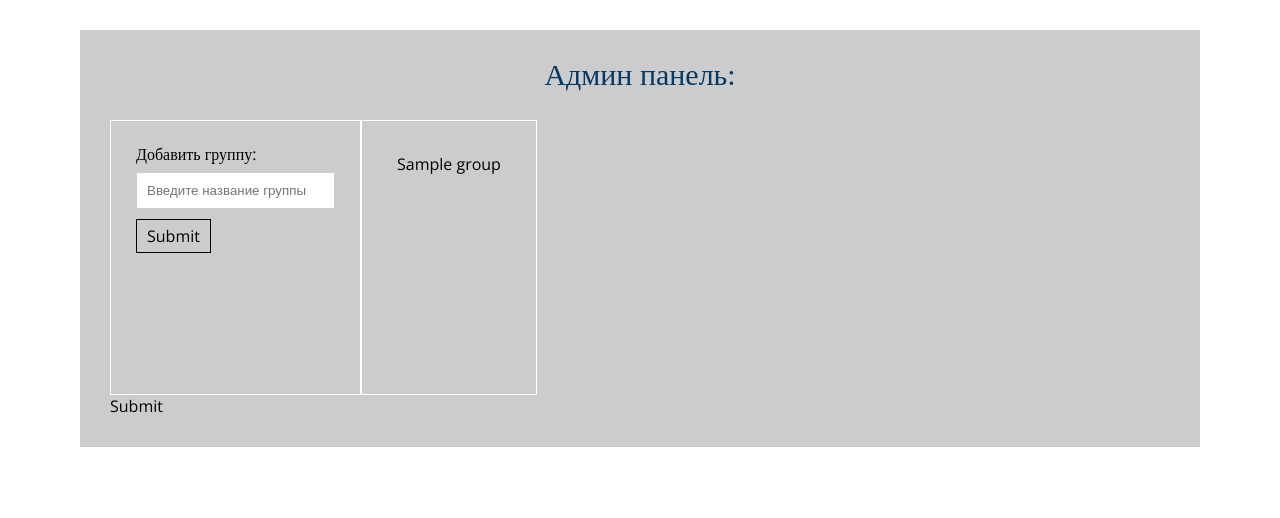
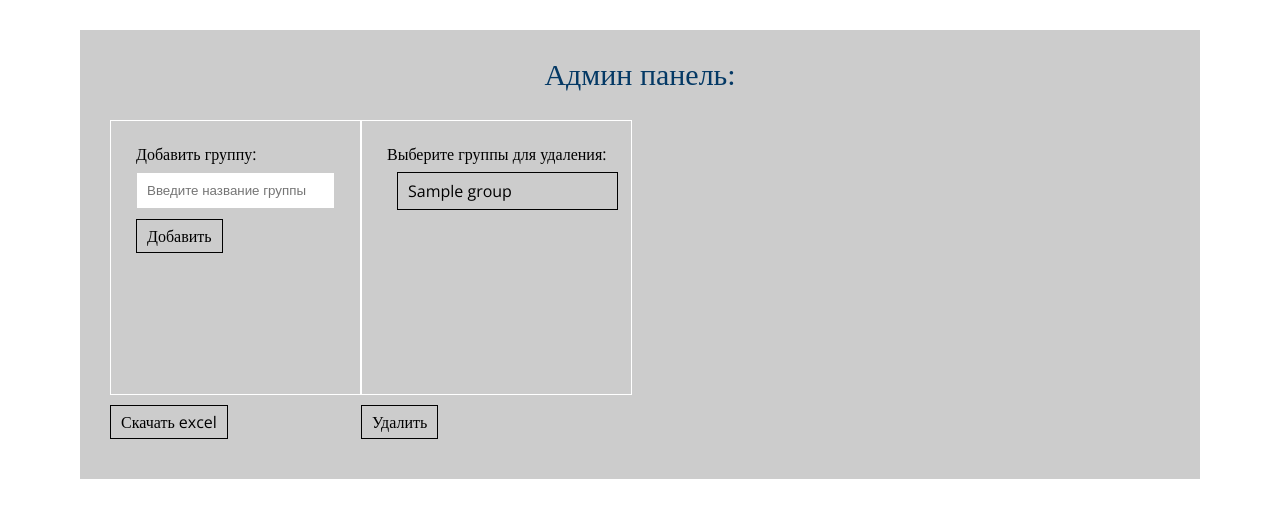
Before and after one commit to upndrey/PETests, a PHP site: page /pages/admin.php in a window 1280 px wide. Shown: the part 60-578 px from the top of the page. Run offline with PHP 8.4, Linux system fonts and the light colour scheme; the visitor is signed in with stand-in values (Sample User, id 1); tables that the repository leaves empty or names only in its code hold one stand-in row (values such as "Sample post").

Commit message:
Удаление групп

```diff
--- a/css/index.css
+++ b/css/index.css
@@ -382,6 +382,7 @@ p{
 .groupsController{
     display: flex;
     flex-direction: row;
+    box-sizing: border-box;
     height: 275px;
 }
 
@@ -393,13 +394,22 @@ p{
     align-items: flex-start;
 }
 
-.addGroupBlock input[type=submit]{
+.admin-panel input[type=submit]{
     margin: 10px 0;
     padding: 5px 10px;
     border: 1px solid #000;
 }
 
+.admin-panel input[type=submit]:hover{
+    cursor: pointer;
+    background: #000;
+    color: #ffffff;
+    border: 1px solid transparent;
+}
+
 .groupList{
+    box-sizing: border-box;
+    height: 275px;
     border: 1px solid white;
     padding: 25px;
     overflow-y: scroll;
@@ -409,5 +419,8 @@ p{
 }
 
 .groupList .group{
+    border: 1px solid #000;
+    width: calc(100% - 20px);
+    padding: 10px;
     margin: 10px;
 }
--- a/pages/admin.php
+++ b/pages/admin.php
@@ -39,22 +39,31 @@ $loginId = mysqli_fetch_array($resultLoginId);
         <form action="../php/admin.php" class="addGroupBlock" method="post">
             <label for="groupName">Добавить группу:</label>
             <input type="text" required name="groupName" id="groupName" placeholder="Введите название группы"/>
-            <input type="submit" name="sendGroup">
+            <input type="submit" name="sendGroup" value="Добавить">
         </form>
-
+        <form action="../php/admin.php" class="delGroup" method="post">
             <div class="groupList">
+                <label>Выберите группы для удаления:</label>
                 <?
-            $groupsResult = mysqli_query($connection, "(SELECT name FROM groups)");
+                $groupsResult = mysqli_query($connection, "(SELECT name, id FROM groups)");
+                $i = 0;
                 while ($groups = mysqli_fetch_array($groupsResult)) {
-                echo "<div class='group'>" . $groups[0] . "</div>";
+                    echo "
+                        <input id='group" . $groups[1] . "' type='checkbox' name='group" . $i . "' value = '" . $groups[1] . "'/>
+                        <label class='group' for='group" . $groups[1] . "'>" . $groups[0] . "</label>
+                            ";
+                    $i++;
                 }
                 ?>
             </div>
+            <input type="hidden" name="removeGroups" value="<? echo $i; ?>">
+            <input type="submit" value="Удалить">
+        </form>
     </div>
 
     <form action="../php/admin.php" class="saveExcelBlock" method="post">
         <input type="hidden" name="saveResult" value="1">
-        <input type="submit" name="sendResult">
+        <input type="submit" name="sendResult" value="Скачать excel">
     </form>
 </div>
 
```
Also changed, not shown: php/admin.php (+15 -2 lines). Lines whose indentation alone changed are shown as unchanged.
